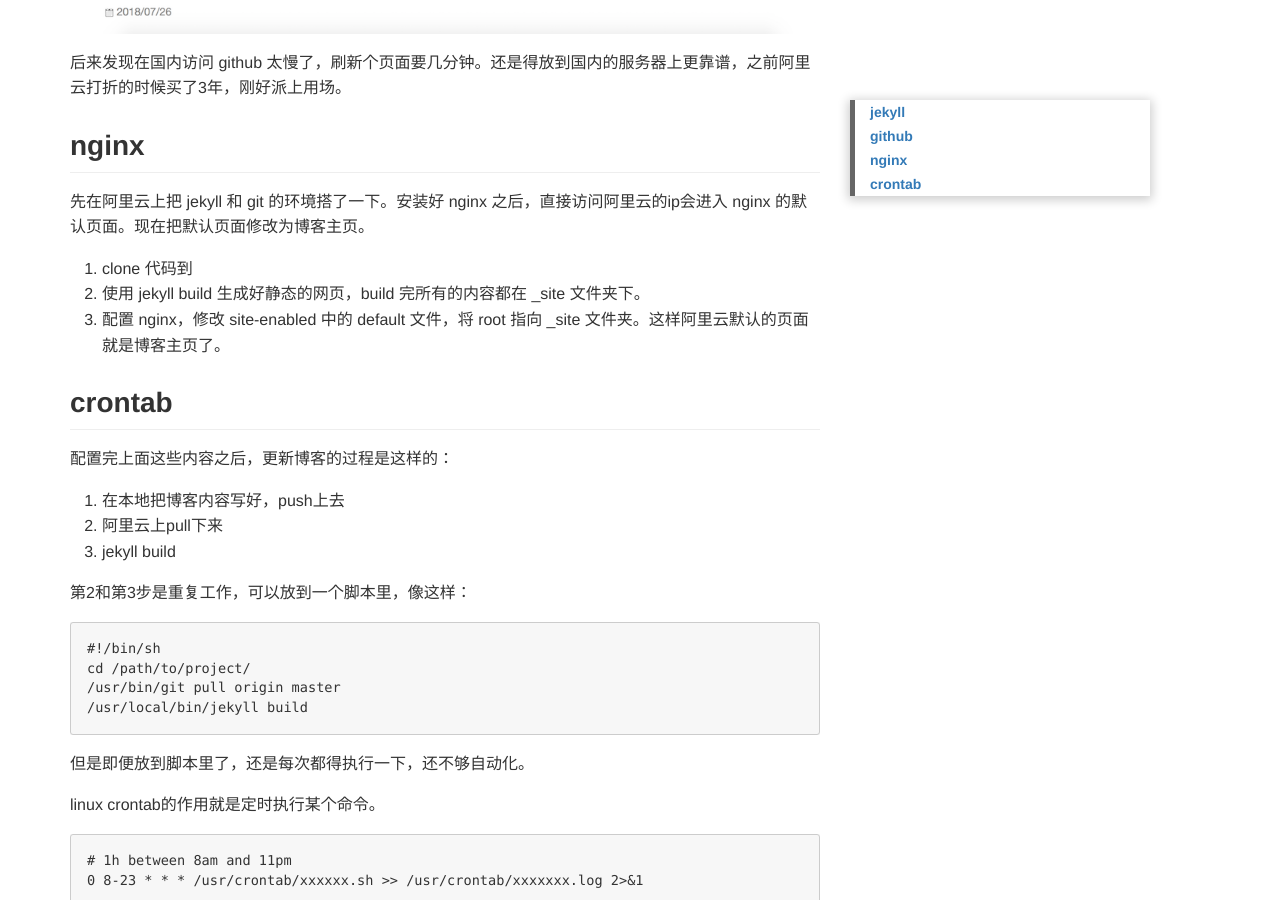
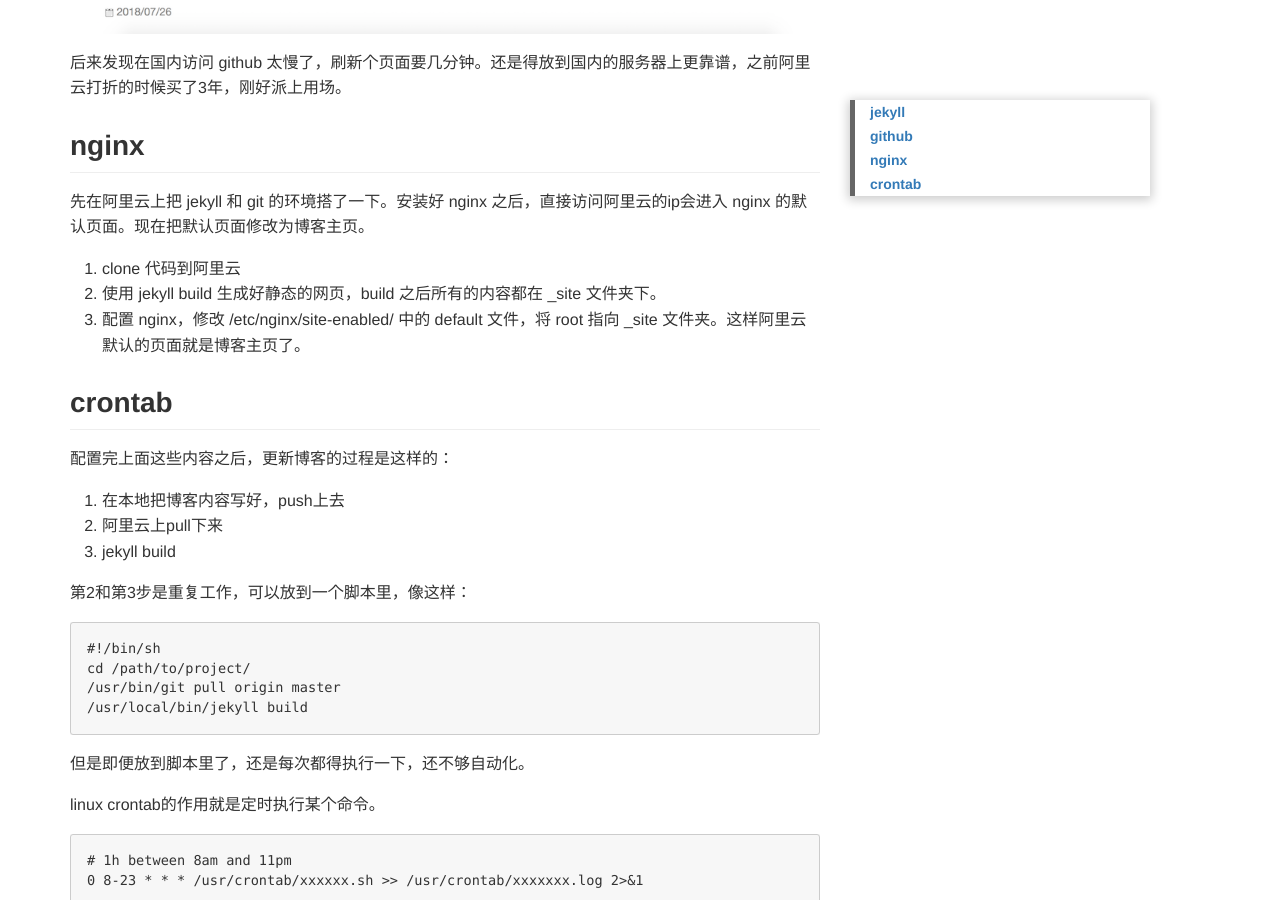
Before and after one commit to HavenZhu/HavenZhu.github.io, a Jekyll site: the page built from _posts/2018/2018-07-26-build-blog.md, in a window 1280 px wide and 900 px high, scrolled down 1452 px. Built offline with Jekyll 4.4.1, drawn with Linux system fonts in a browser that asks for light colours; a script that is not in the unit is left out; some of the changed text lies outside the part shown.

Commit message:
修改build-blog内容

```diff
--- a/_posts/2018/2018-07-26-build-blog.md
+++ b/_posts/2018/2018-07-26-build-blog.md
@@ -38,9 +38,9 @@ Yummy Jekyll 是将代码托管到 github page 上的，把那一坨代码 push
 ## nginx
 
 先在阿里云上把 jekyll 和 git 的环境搭了一下。安装好 nginx 之后，直接访问阿里云的ip会进入 nginx 的默认页面。现在把默认页面修改为博客主页。
-1. clone 代码到
-2. 使用 jekyll build 生成好静态的网页，build 完所有的内容都在 _site 文件夹下。
-3. 配置 nginx，修改 site-enabled 中的 default 文件，将 root 指向 _site 文件夹。这样阿里云默认的页面就是博客主页了。
+1. clone 代码到阿里云
+2. 使用 jekyll build 生成好静态的网页，build 之后所有的内容都在 _site 文件夹下。
+3. 配置 nginx，修改 /etc/nginx/site-enabled/ 中的 default 文件，将 root 指向 _site 文件夹。这样阿里云默认的页面就是博客主页了。
 
 ## crontab
 
```
Also changed, not shown: other parts of _posts/2018/2018-07-26-build-blog.md (+1 -1 lines).
